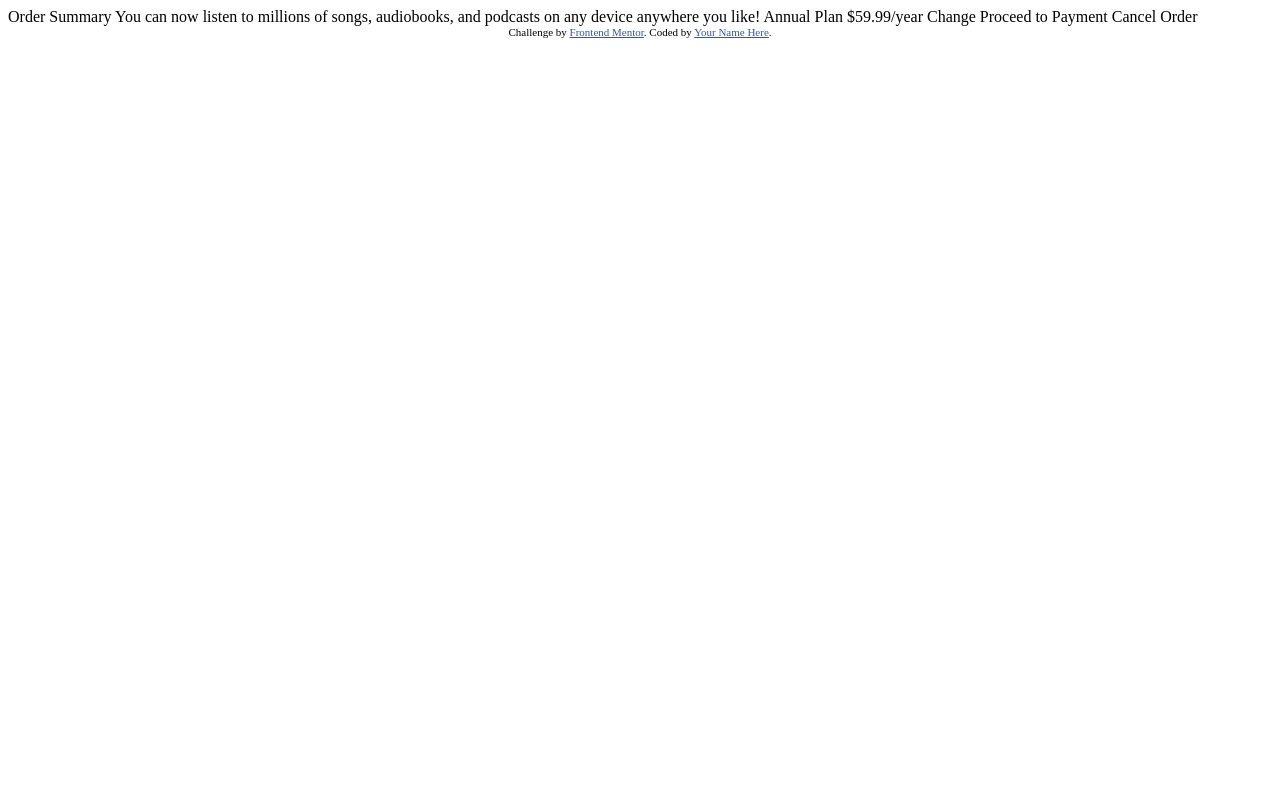
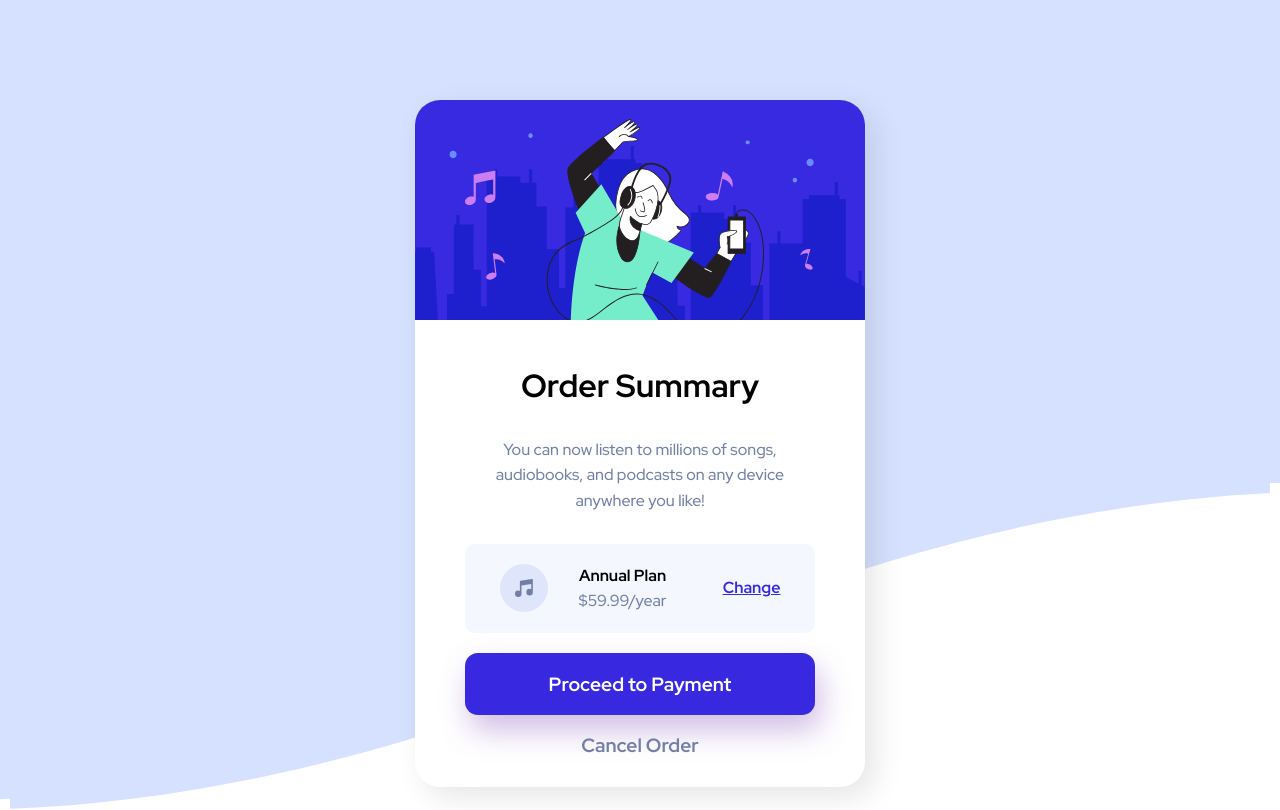
Before and after one commit to sksksk2024/Order-summary-page, a plain HTML site: page index.html in a window 1280 px wide. Drawn offline with Linux system fonts and the light colour scheme.

Commit message:
Project finished

```diff
--- /dev/null
+++ b/css/style.css
@@ -0,0 +1,166 @@
+/* Default */
+*,
+*::after,
+*::before {
+  margin: 0;
+  padding: 0;
+  box-sizing: border-box;
+}
+
+p {
+  font-size: 1rem;
+  color: var(--desaturated-blue);
+  font-weight: 500;
+}
+
+img {
+  max-width: 100%;
+}
+
+button {
+  background: none;
+	color: inherit;
+	border: none;
+	font: inherit;
+	cursor: pointer;
+	outline: inherit;
+  font-size: 1.2rem;
+  font-weight: 700;
+}
+
+/* Utility Classes */
+.container {
+  max-width: 450px;
+  /* height: 657px; it's not good overall(for the image especially)*/
+  margin: 0 auto;
+}
+
+:root {
+  --pale-blue: hsl(225, 100%, 94%);
+  --bright-blue: hsl(245, 75%, 52%);
+  --very-pale-blue: hsl(225, 100%, 98%);
+  --desaturated-blue: hsl(224, 23%, 55%);
+  --dark-blue: hsl(223, 47%, 23%);
+}
+
+html,
+body {
+  font-family: 'Red Hat Display', sans-serif;
+  background: url('./../images/pattern-background-mobile.svg') center center/cover no-repeat;
+  line-height: 1.6;
+  height: 100vh;
+  padding: 10px;
+  /* display: flex;
+  justify-content: center;
+  align-items: center; */
+}
+
+.card {
+  margin-top: 10vh;
+  background-color: #fff;
+  display: flex;
+  flex-direction: column;
+  justify-content: center;
+  align-items: center;
+  text-align: center;
+  border-radius: 25px;
+  box-shadow: 10px 10px 30px rgba(0, 0, 0, 0.1);
+}
+
+
+/* Header Image */
+
+.card__header-image img {
+  /* width: fit-content; */
+  border-top-left-radius: 25px;
+  border-top-right-radius: 25px;
+}
+
+/* Hero Card */
+
+.card__hero {
+  padding: 2rem 5rem 1rem;
+}
+
+.card__hero-title {
+  margin-bottom: 16px;
+}
+
+.card__hero-description {
+  display: flex;
+  flex-wrap: wrap;
+  padding: 10px;
+  margin-bottom: 20px;
+}
+
+/* Hero Plan */
+
+.card__hero-plan {
+  display: flex;
+  justify-content: space-around;
+  align-items: center;
+  background-color: var(--very-pale-blue);
+  border-radius: 10px;
+  padding: 19px;
+  margin-bottom: 20px;
+  width: 280px;
+
+}
+
+.card__hero-plan-payment {
+  margin-right: 25px;
+}
+
+.card__hero-plan h2 {
+  font-size: 16px;
+}
+
+.card__hero-plan a {
+  color: var(--bright-blue);
+  font-weight: 700;
+}
+
+/* Card Footer */
+
+.card__footer {
+  display: flex;
+  flex-direction: column;
+  justify-content: center;
+  align-items: center;
+  gap: 15px;
+}
+
+.card__footer-btn1 {
+  background-color: var(--bright-blue);
+  color: #fff;
+  padding: 16px 0;
+  width: 80%;
+  border-radius: 13px;
+  box-shadow: 5px 15px 30px rgba(137, 87, 191, 0.4);
+}
+
+.card__footer-btn2 {
+  color: var(--desaturated-blue);
+  margin-bottom: 10px;
+}
+
+@media (min-width: 400px) {
+
+  /* Card Hero */
+  .card__hero-plan {
+    width: 350px;
+  }
+
+
+  /* Card Footer */
+  .card__footer-btn1 {
+    width: 100%;
+  }
+}
+
+@media (min-width: 768px) {
+  html,
+  body {
+    background: url('./../images/pattern-background-desktop.svg') center center/cover no-repeat;
+  }
+}
--- a/index.html
+++ b/index.html
@@ -3,8 +3,13 @@
   <head>
     <meta charset="UTF-8" />
     <meta name="viewport" content="width=device-width, initial-scale=1.0" />
-    <!-- displays site properly based on user's device -->
-
+    <link rel="preconnect" href="https://fonts.googleapis.com">
+    <!-- Google Fonts -->
+    <link rel="preconnect" href="https://fonts.gstatic.com" crossorigin>
+    <link href="https://fonts.googleapis.com/css2?family=Open+Sans:ital,wght@0,300..800;1,300..800&family=Red+Hat+Display:ital,wght@0,300..900;1,300..900&display=swap" rel="stylesheet">
+    <!-- Styles -->
+    <link rel="stylesheet" href="./css/style.css">
+    <!-- Favicon -->
     <link
       rel="icon"
       type="image/png"
@@ -13,28 +18,45 @@
     />
 
     <title>Frontend Mentor | Order summary card</title>
-
-    <!-- Feel free to remove these styles or customise in your own stylesheet 👍 -->
-    <style>
-      .attribution {
-        font-size: 11px;
-        text-align: center;
-      }
-      .attribution a {
-        color: hsl(228, 45%, 44%);
-      }
-    </style>
   </head>
   <body>
-    Order Summary You can now listen to millions of songs, audiobooks, and
-    podcasts on any device anywhere you like! Annual Plan $59.99/year Change
-    Proceed to Payment Cancel Order
 
-    <div class="attribution">
-      Challenge by
-      <a href="https://www.frontendmentor.io?ref=challenge" target="_blank"
-        >Frontend Mentor</a
-      >. Coded by <a href="#">Your Name Here</a>.
-    </div>
+    <header></header>
+
+    <main>
+      <div class="card container">
+        <div class="card__header">
+          <div class="card__header-image">
+            <img src="./images/illustration-hero.svg" alt="Hero Image">
+          </div>
+        </div>
+        <div class="card__hero">
+          <h1 class="card__hero-title">Order Summary</h1>
+          <p class="card__hero-description">
+            You can now listen to millions of songs, audiobooks, and
+            podcasts on any device anywhere you like!
+          </p>
+          <div class="card__hero-plan">
+            <img src="./images/icon-music.svg" alt="Music Icon">
+            <div class="card__hero-plan-payment">
+              <h2>Annual Plan</h2>
+              <p>$59.99/year</p>
+            </div>
+            <a href="#">Change</a>
+          </div>
+          <div class="card__footer">
+            <button class="card__footer-btn1">Proceed to Payment</button>
+            <button class="card__footer-btn2">Cancel Order</button>
+          </div>
+        </div>
+      </div>
+    </main>
+
+
+    <!-- <footer>
+      hello
+    </footer> -->
+
+
   </body>
 </html>
```
Also changed, not shown: 1 other file.
